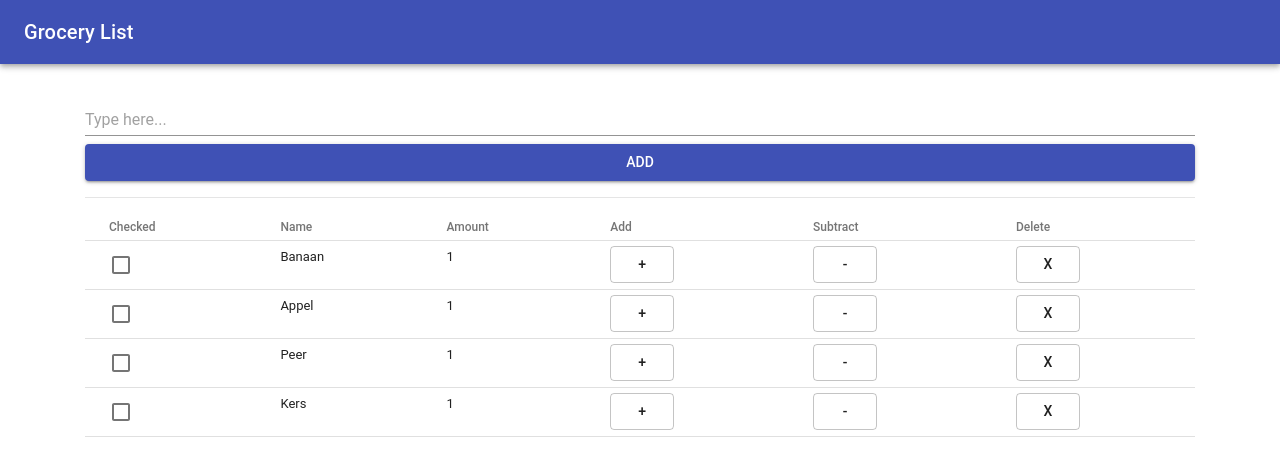
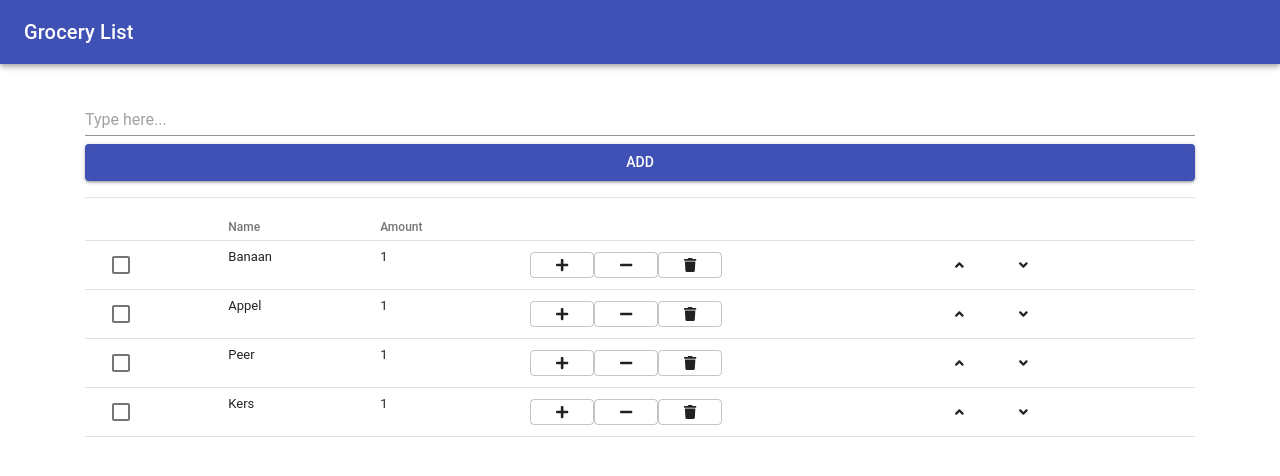
Before and after one commit to kpapijnenburg/grocery-list, a React (Create React App) app: page / in a window 1280 px wide. Shown: the top 476 px of the page. Built offline with nearby package versions, Linux system fonts and the light colour scheme.

Commit message:
Added icons

```diff
--- a/package.json
+++ b/package.json
@@ -3,6 +3,9 @@
   "version": "0.1.0",
   "private": true,
   "dependencies": {
+    "@fortawesome/fontawesome-svg-core": "^1.2.14",
+    "@fortawesome/free-solid-svg-icons": "^5.7.1",
+    "@fortawesome/react-fontawesome": "^0.1.4",
     "@material-ui/core": "^3.9.2",
     "bootstrap": "^4.2.1",
     "react": "^16.7.0",
--- a/src/App.js
+++ b/src/App.js
@@ -17,10 +17,6 @@ class App extends Component {
       { id: 4, name: "Kers", amount: 1 }
     ]
   };
-
-  constructor(props) {
-    super(props);
-  }
 
   handleIncrement = id => {
     this.setState(
@@ -47,6 +43,10 @@ class App extends Component {
     this.setState({ items });
   };
 
+  handleChecked = id => {
+    console.log(id);
+  };
+
   handleAdd = itemName => {
     const { items } = this.state;
     const item = { id: items.length + 1, name: itemName, amount: 1 };
@@ -62,16 +62,16 @@ class App extends Component {
           <Toolbar onAdd={this.handleAdd} />
           <Table padding="dense">
             <TableHead>
-              <TableCell> Checked </TableCell>
+              <TableCell> </TableCell>
               <TableCell> Name </TableCell>
               <TableCell> Amount </TableCell>
-              <TableCell> Add </TableCell>
-              <TableCell> Subtract </TableCell>
-              <TableCell> Delete </TableCell>
+              <TableCell> </TableCell>
+              <TableCell> </TableCell>
             </TableHead>
             <TableBody>
               <ItemList
                 items={this.state.items}
+                onChecked={this.handleChecked}
                 onIncrement={this.handleIncrement}
                 onDelete={this.handleDelete}
                 onDecrement={this.handleDecrement}
--- a/src/components/item.jsx
+++ b/src/components/item.jsx
@@ -1,7 +1,15 @@
 import React, { Component } from "react";
 import Checkbox from "@material-ui/core/Checkbox";
 import Button from "@material-ui/core/Button";
-import { TableRow, TableCell, Tab } from "@material-ui/core";
+import { TableRow, TableCell } from "@material-ui/core";
+import { FontAwesomeIcon } from "@fortawesome/react-fontawesome";
+import {
+  faPlus,
+  faMinus,
+  faTrash,
+  faAngleUp,
+  faAngleDown
+} from "@fortawesome/free-solid-svg-icons";
 
 class Item extends Component {
   state = {
@@ -37,20 +45,21 @@ class Item extends Component {
         </TableCell>
         <TableCell>
           <Button text="+" variant="outlined" onClick={() => onIncrement(id)}>
-            {" "}
-            +{" "}
+            <FontAwesomeIcon icon={faPlus} />
+          </Button>
+          <Button variant="outlined" onClick={() => onDecrement(id)}>
+            <FontAwesomeIcon icon={faMinus} />
+          </Button>
+          <Button variant="outlined" onClick={() => onDelete(id)}>
+            <FontAwesomeIcon icon={faTrash} />
           </Button>
         </TableCell>
         <TableCell>
-          <Button variant="outlined" onClick={() => onDecrement(id)}>
-            {" "}
-            -{" "}
+          <Button>
+            <FontAwesomeIcon icon={faAngleUp} />
           </Button>
-        </TableCell>
-        <TableCell>
-          <Button variant="outlined" onClick={() => onDelete(id)}>
-            {" "}
-            X{" "}
+          <Button>
+            <FontAwesomeIcon icon={faAngleDown} />
           </Button>
         </TableCell>
       </TableRow>
--- a/src/components/itemlist.jsx
+++ b/src/components/itemlist.jsx
@@ -4,14 +4,13 @@ import TableRow from "@material-ui/core/TableRow";
 
 class ItemList extends Component {
   render() {
-    const { items, onAdd, onDelete, onIncrement, onDecrement } = this.props;
+    const { items, onDelete, onIncrement, onDecrement } = this.props;
     return items.map(item => (
       <Item
         key={item.id}
         id={item.id}
         name={item.name}
         amount={item.amount}
-        onAdd={onAdd}
         onDelete={onDelete}
         onIncrement={onIncrement}
         onDecrement={onDecrement}
```
Also changed, not shown: 1 other file (tests, documents, lock files or other folders).
